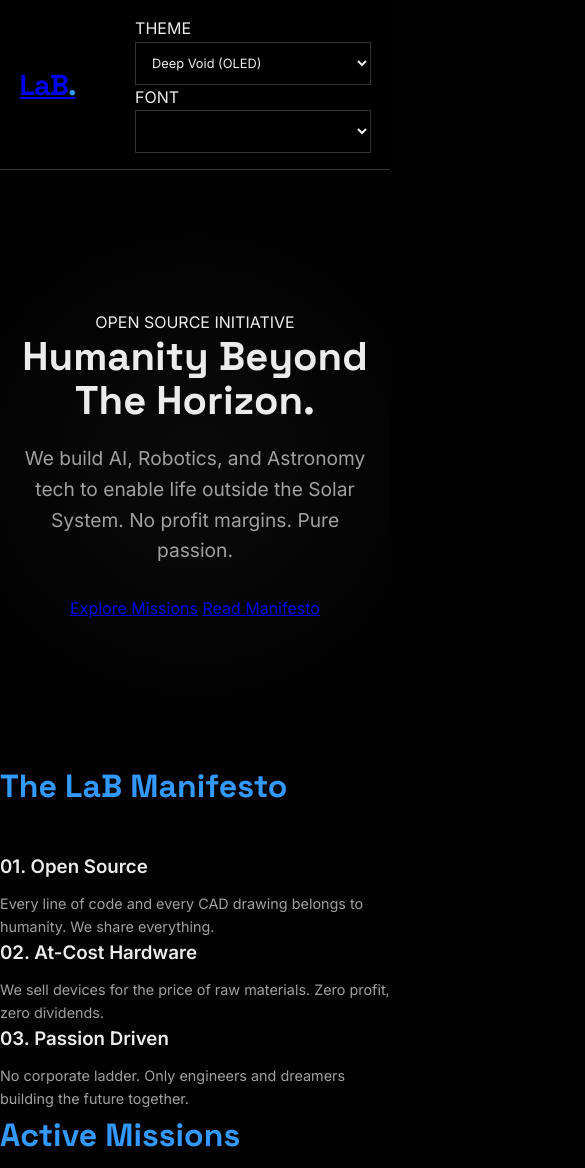
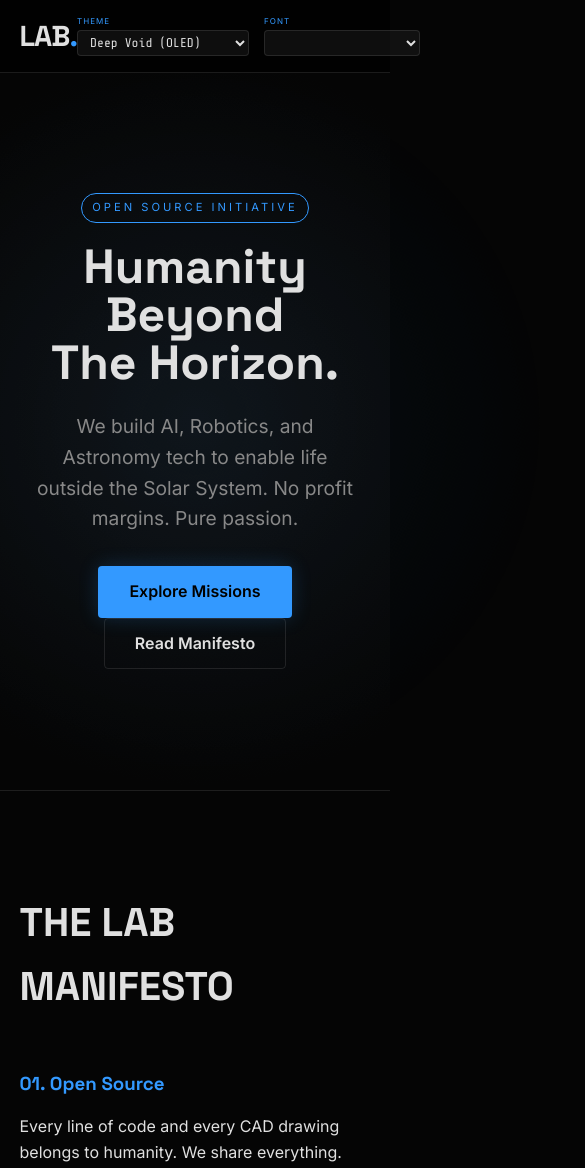
Before and after one commit to ziemniak-team/Lab, a plain HTML site: page index.html in a window 390 px wide. Shown: the top 1168 px of the page, 585 px wide, since content can reach past the window. Drawn offline with nearby package versions, Linux system fonts and the light colour scheme.

Commit message:
Refactor CSS variables and improve theme styles
Updated theme variables and styles for improved design consistency and responsiveness.

```diff
--- a/style.css
+++ b/style.css
@@ -1,175 +1,248 @@
-/* --- ZMIENNE MOTYWÓW --- */
+/* --- GLOBALNE ZMIENNE (Definicje) --- */
 :root {
-    /* Domyślny: Deep Void (Mocny kontrast, ciemny) */
-    --bg-1: #020202;
-    --bg-card: #0f0f0f;
-    --text: #ececec;
-    --text-muted: #a0a0a0;
+    /* Fonty */
+    --font-main: 'Inter', sans-serif;
+    --font-head: 'Space Grotesk', sans-serif;
+    --font-mono: 'Share Tech Mono', monospace;
+
+    /* Domyślny: Deep Void */
+    --bg-1: #050505;
+    --bg-2: #0f0f0f;
+    --card-bg: rgba(20, 20, 20, 0.6);
+    --text: #e0e0e0;
+    --text-muted: #888;
     --accent: #3399ff;
-    --border: #333;
-    --font-head: 'Space Grotesk', sans-serif;
-    --font-body: 'Inter', sans-serif;
-    --blur: 10px; /* Rozmycie tła */
+    --border: rgba(255, 255, 255, 0.1);
+    --blur: 12px;
+    --glow: 0 0 20px rgba(51, 153, 255, 0.2);
+    --anim-speed: 60s;
 }
 
-/* Motyw ZIEMNIAK (Wydajność max, wygląd min) */
-[data-theme="ziemniak"] {
+/* --- MOTYWY --- */
+
+/* 1. POTATO MODE (Ziemniak) - Absolutny brak efektów */
+[data-theme="potato"] {
     --bg-1: #000000;
-    --bg-card: #111111;
-    --text: #ffffff;
-    --text-muted: #cccccc;
-    --accent: #aaaaaa; /* Szary akcent by nie męczyć oczu */
-    --border: #ffffff; /* Białe ramki dla kontrastu */
-    --blur: 0px; /* Wyłączone efekty GPU */
-    --font-head: 'Inter', sans-serif; /* Prosty font */
+    --bg-2: #111111;
+    --card-bg: #111111;
+    --text: #cccccc;
+    --text-muted: #666666;
+    --accent: #999999;
+    --border: #333333;
+    --blur: 0px;
+    --glow: none;
+    --anim-speed: 0s;
+    --font-head: 'Inter', sans-serif; /* Prosty font systemowy */
 }
 
-/* Retro Voyager (Terminal) */
+/* 2. Retro Voyager */
 [data-theme="retro-voyager"] {
     --bg-1: #000000;
-    --bg-card: #001100;
-    --text: #00ff00;
-    --text-muted: #00cc00;
-    --accent: #00ff00;
-    --border: #00ff00;
+    --bg-2: #021a02;
+    --card-bg: #000c00;
+    --text: #00ff41;
+    --text-muted: #008f11;
+    --accent: #00ff41;
+    --border: #00ff41;
+    --blur: 0px;
+    --glow: 0 0 10px rgba(0, 255, 65, 0.3);
     --font-head: 'VT323', monospace;
+    --font-main: 'VT323', monospace;
 }
 
-/* Marsian Dust */
+/* 3. Marsian Dust */
 [data-theme="marsian-dust"] {
-    --bg-1: #1a0a05;
-    --bg-card: #2e120b;
-    --text: #ffe0d0;
-    --text-muted: #dcbab0;
-    --accent: #ff5500;
-    --border: #5e2a1e;
+    --bg-1: #1a0805;
+    --bg-2: #2e100a;
+    --card-bg: rgba(60, 20, 10, 0.5);
+    --text: #ffd8cc;
+    --accent: #ff4500;
+    --border: rgba(255, 69, 0, 0.3);
+    --glow: 0 0 25px rgba(255, 69, 0, 0.2);
 }
 
-/* --- OVERRIDE FONTS (Nadpisywanie) --- */
-body.font-retro { --font-head: 'VT323', monospace; --font-body: 'VT323', monospace; letter-spacing: 1px; font-size: 1.1rem; }
-body.font-clean { --font-head: 'Inter', sans-serif; --font-body: 'Inter', sans-serif; }
-body.font-classic { --font-head: 'Libre Baskerville', serif; --font-body: 'Libre Baskerville', serif; }
-body.font-tech { --font-head: 'Orbitron', sans-serif; --font-body: 'Inter', sans-serif; }
+/* 4. Titan Ice */
+[data-theme="titan-ice"] {
+    --bg-1: #00151a;
+    --bg-2: #002b36;
+    --text: #e0f7fa;
+    --accent: #00e5ff;
+    --border: rgba(0, 229, 255, 0.2);
+    --glow: 0 0 25px rgba(0, 229, 255, 0.15);
+}
 
-/* --- BAZA --- */
-* { margin: 0; padding: 0; box-sizing: border-box; }
+/* --- NADPISYWANIE CZCIONEK (Font Overrides) --- */
+[data-font="clean"] { --font-main: 'Inter', sans-serif; --font-head: 'Inter', sans-serif; }
+[data-font="retro"] { --font-main: 'VT323', monospace; --font-head: 'VT323', monospace; font-size: 1.1em; }
+[data-font="tech"] { --font-main: 'Share Tech Mono', monospace; --font-head: 'Orbitron', sans-serif; }
+[data-font="serif"] { --font-main: 'Cinzel', serif; --font-head: 'Cinzel', serif; }
+[data-font="mono"] { --font-main: 'Share Tech Mono', monospace; --font-head: 'Share Tech Mono', monospace; }
 
+/* --- RESET & BASE --- */
+* { box-sizing: border-box; margin: 0; padding: 0; }
 body {
     background-color: var(--bg-1);
     color: var(--text);
-    font-family: var(--font-body);
+    font-family: var(--font-main);
     line-height: 1.6;
     overflow-x: hidden;
-    transition: background-color 0.3s, color 0.3s; /* Szybka tranzycja */
+    transition: background 0.4s ease, color 0.4s ease;
 }
 
-/* Wyłączenie animacji dla Ziemniaka */
-[data-theme="ziemniak"] * {
+/* Wyłącz animacje w trybie ziemniaka */
+[data-theme="potato"] * {
     transition: none !important;
     animation: none !important;
     box-shadow: none !important;
-    text-shadow: none !important;
     backdrop-filter: none !important;
 }
 
-/* --- NAGŁÓWEK --- */
+/* --- TŁO I ANIMACJE --- */
+.nebula-bg {
+    position: fixed; top: 0; left: 0; width: 100%; height: 100%; z-index: -2;
+    background: radial-gradient(circle at 50% 50%, var(--bg-2) 0%, var(--bg-1) 80%);
+    opacity: 0.8;
+}
+/* Subtelny ruch tła (nie działa w Potato) */
+body:not([data-theme="potato"]) .nebula-bg::after {
+    content: ''; position: absolute; top: -50%; left: -50%; width: 200%; height: 200%;
+    background: radial-gradient(circle at center, var(--accent) 0%, transparent 40%);
+    opacity: 0.08;
+    animation: rotateSpace var(--anim-speed) linear infinite;
+}
+
+@keyframes rotateSpace { from { transform: rotate(0deg); } to { transform: rotate(360deg); } }
+
+/* --- HEADER & NAV --- */
 header {
     position: sticky; top: 0; z-index: 100;
-    background: rgba(0,0,0,0.8);
+    border-bottom: 1px solid var(--border);
+    padding: 0.8rem 5%;
+    background: rgba(0,0,0,0.7);
     backdrop-filter: blur(var(--blur));
-    border-bottom: 1px solid var(--border);
-    padding: 1rem 5%;
 }
 
-nav { display: flex; justify-content: space-between; align-items: center; flex-wrap: wrap; gap: 10px; }
-.logo { font-family: var(--font-head); font-size: 1.8rem; font-weight: 700; letter-spacing: -1px; }
-.logo span { color: var(--accent); }
+nav { display: flex; justify-content: space-between; align-items: center; }
 
-.nav-links { display: flex; list-style: none; gap: 20px; }
-.nav-links a { text-decoration: none; color: var(--text-muted); font-size: 0.9rem; font-weight: 600; }
-.nav-links a:hover, .nav-links a.join-link { color: var(--accent); }
+.logo {
+    font-family: var(--font-head); font-size: 1.8rem; font-weight: 800;
+    text-decoration: none; color: var(--text); letter-spacing: -1px; text-transform: uppercase;
+}
+.dot { color: var(--accent); }
 
-.controls { display: flex; gap: 10px; }
+.nav-links { display: flex; gap: 2rem; list-style: none; }
+.nav-links a { text-decoration: none; color: var(--text-muted); font-weight: 500; font-size: 0.9rem; transition: 0.2s; }
+.nav-links a:hover { color: var(--accent); }
+
+/* --- CONTROLS PANEL --- */
+.settings-panel { display: flex; gap: 15px; }
+.select-wrapper { display: flex; flex-direction: column; }
+.select-wrapper label { font-size: 0.5rem; color: var(--accent); letter-spacing: 1px; margin-bottom: 2px; }
 select {
-    background: #000; color: var(--text); border: 1px solid var(--border);
-    padding: 5px; font-size: 0.8rem; cursor: pointer;
+    background: rgba(255,255,255,0.05); color: var(--text); border: 1px solid var(--border);
+    padding: 4px 8px; border-radius: 4px; font-size: 0.8rem; cursor: pointer;
+    font-family: var(--font-mono);
 }
+select:focus { outline: none; border-color: var(--accent); }
 
 /* --- HERO --- */
 .hero {
-    min-height: 70vh; display: flex; align-items: center; justify-content: center;
-    text-align: center; padding: 40px 20px;
-    background: radial-gradient(circle at center, rgba(255,255,255,0.03) 0%, transparent 70%);
+    min-height: 85vh; display: flex; align-items: center; justify-content: center;
+    text-align: center; padding: 2rem;
 }
-.hero h1 { font-family: var(--font-head); font-size: clamp(2.5rem, 6vw, 5rem); line-height: 1.1; margin-bottom: 20px; }
-.hero p { color: var(--text-muted); font-size: 1.2rem; max-width: 600px; margin: 0 auto 30px; }
+.hero-tag {
+    display: inline-block; padding: 5px 10px; border: 1px solid var(--accent);
+    color: var(--accent); font-size: 0.7rem; letter-spacing: 3px; margin-bottom: 20px;
+    border-radius: 20px;
+}
+.hero h1 { font-family: var(--font-head); font-size: clamp(3rem, 8vw, 6rem); line-height: 1; margin-bottom: 1.5rem; }
+.hero p { max-width: 600px; margin: 0 auto 2rem; font-size: 1.2rem; color: var(--text-muted); }
 
-/* --- SEKCJE OGÓLNE --- */
-.content-section { padding: 80px 10%; border-top: 1px solid rgba(255,255,255,0.05); }
-.section-title { font-family: var(--font-head); font-size: 2rem; margin-bottom: 40px; color: var(--accent); }
-.section-box { background: var(--bg-card); padding: 40px; border: 1px solid var(--border); }
+/* --- PRZYCISKI (Modern Design) --- */
+.btn {
+    padding: 12px 30px; border-radius: 4px; font-weight: 600; text-decoration: none;
+    display: inline-block; cursor: pointer; transition: all 0.3s ease; border: 1px solid transparent;
+}
+.btn.primary { background: var(--accent); color: #000; box-shadow: var(--glow); }
+.btn.primary:hover { filter: brightness(1.2); transform: translateY(-2px); }
+.btn.secondary { border-color: var(--border); color: var(--text); background: transparent; }
+.btn.secondary:hover { border-color: var(--accent); color: var(--accent); }
+.btn.small { padding: 8px 16px; font-size: 0.8rem; }
+.btn.outline { background: transparent; border: 1px solid var(--border); color: var(--text-muted); }
 
-/* --- GRIDY I KARTY --- */
-.grid-3 { display: grid; grid-template-columns: repeat(auto-fit, minmax(280px, 1fr)); gap: 25px; }
+/* --- KARTY PROJEKTÓW --- */
+.section-container { padding: 100px 5%; border-top: 1px solid var(--border); }
+.section-title { font-family: var(--font-head); font-size: 2.5rem; margin-bottom: 50px; text-transform: uppercase; }
 
-.card {
-    background: var(--bg-card); border: 1px solid var(--border);
-    padding: 25px; display: flex; flex-direction: column; align-items: flex-start;
+.card-grid { display: grid; grid-template-columns: repeat(auto-fit, minmax(300px, 1fr)); gap: 30px; }
+
+.project-card {
+    background: var(--card-bg); border: 1px solid var(--border); border-radius: 12px;
+    overflow: hidden; transition: 0.3s; backdrop-filter: blur(5px);
 }
-.card:hover { border-color: var(--accent); }
-.card-header { font-size: 0.7rem; color: var(--accent); margin-bottom: 10px; letter-spacing: 1px; font-weight: bold; }
-.card h3 { margin-bottom: 10px; font-family: var(--font-head); }
-.card p { font-size: 0.9rem; color: var(--text-muted); margin-bottom: 20px; }
+.project-card:hover { border-color: var(--accent); transform: translateY(-5px); box-shadow: var(--glow); }
 
-.manifest-grid { display: grid; grid-template-columns: repeat(auto-fit, minmax(200px, 1fr)); gap: 30px; }
-.m-item h3 { color: var(--text); margin-bottom: 10px; }
-.m-item p { color: var(--text-muted); font-size: 0.9rem; }
+.card-image { position: relative; height: 200px; overflow: hidden; }
+.card-image img { width: 100%; height: 100%; object-fit: cover; opacity: 0.8; transition: 0.5s; }
+.project-card:hover img { opacity: 1; scale: 1.05; }
 
-/* --- ARTYKUŁY (LISTA) --- */
-.articles-list { display: flex; flex-direction: column; gap: 0; }
+.status {
+    position: absolute; top: 10px; right: 10px; padding: 4px 10px;
+    background: #000; font-size: 0.7rem; font-weight: bold; border-radius: 4px;
+}
+.status.active { color: #00ff41; border: 1px solid #00ff41; }
+.status.testing { color: #ffaa00; border: 1px solid #ffaa00; }
+
+.card-body { padding: 25px; }
+.card-body h3 { margin-bottom: 10px; font-family: var(--font-head); }
+.tech-font { font-family: var(--font-mono); font-size: 0.85rem; color: var(--text-muted); margin-bottom: 20px; }
+
+.card-actions { display: flex; gap: 10px; }
+
+/* --- MANIFESTO GRID --- */
+.manifesto-grid { display: grid; grid-template-columns: repeat(auto-fit, minmax(250px, 1fr)); gap: 40px; }
+.m-item h3 { color: var(--accent); margin-bottom: 15px; font-family: var(--font-head); }
+
+/* --- ARTYKUŁY LISTA --- */
+.articles-wrapper { display: flex; flex-direction: column; }
 .article-row {
-    display: flex; align-items: center; padding: 20px 0;
-    border-bottom: 1px solid var(--border); text-decoration: none; color: inherit;
-    transition: background 0.2s;
+    display: flex; align-items: center; padding: 30px 0; border-bottom: 1px solid var(--border);
+    text-decoration: none; color: var(--text); transition: 0.2s;
 }
-.article-row:hover { background: rgba(255,255,255,0.03); padding-left: 10px; }
-.article-row .date { font-family: 'VT323', monospace; color: var(--accent); margin-right: 20px; min-width: 80px; }
-.article-row h4 { font-size: 1.1rem; margin-bottom: 5px; }
-.article-row small { color: var(--text-muted); }
-.arrow { margin-left: auto; color: var(--accent); }
+.article-row:hover { padding-left: 20px; background: rgba(255,255,255,0.02); }
+.art-date { font-family: var(--font-mono); color: var(--accent); width: 120px; font-size: 0.9rem; }
+.art-content h4 { font-size: 1.2rem; margin-bottom: 5px; }
+.art-content p { color: var(--text-muted); font-size: 0.9rem; }
+.art-icon { margin-left: auto; font-size: 1.5rem; opacity: 0.5; }
 
 /* --- GALERIA --- */
-.gallery-grid { display: grid; grid-template-columns: repeat(auto-fit, minmax(200px, 1fr)); gap: 15px; }
-.gallery-item {
-    height: 150px; background: rgba(255,255,255,0.05); border: 1px solid var(--border);
-    display: flex; align-items: center; justify-content: center; color: var(--text-muted); font-size: 0.8rem;
-}
+.gallery-grid { display: grid; grid-template-columns: repeat(4, 1fr); gap: 15px; }
+.gallery-item img { width: 100%; height: 200px; object-fit: cover; border-radius: 8px; border: 1px solid var(--border); transition: 0.3s; }
+.gallery-item img:hover { border-color: var(--accent); filter: brightness(1.2); }
 
 /* --- FORMULARZ --- */
-.form-wrapper { max-width: 500px; margin: 0 auto; background: var(--bg-card); padding: 30px; border: 1px solid var(--border); }
-.form-group { margin-bottom: 15px; }
-input, select, textarea {
-    width: 100%; padding: 12px; background: #000; border: 1px solid var(--border);
-    color: var(--text); font-family: inherit;
+.form-container { max-width: 600px; margin: 0 auto; background: var(--card-bg); padding: 40px; border-radius: 15px; border: 1px solid var(--border); }
+.input-group { position: relative; margin-bottom: 25px; }
+.input-group input, .input-group select {
+    width: 100%; padding: 15px; background: transparent; border: 1px solid var(--border);
+    color: var(--text); border-radius: 6px; outline: none; transition: 0.3s;
 }
-input:focus, textarea:focus { outline: none; border-color: var(--accent); }
+.input-group label {
+    position: absolute; left: 15px; top: -10px; background: var(--bg-1);
+    padding: 0 5px; font-size: 0.8rem; color: var(--text-muted);
+}
+.input-group input:focus, .input-group select:focus { border-color: var(--accent); box-shadow: var(--glow); }
 
-/* --- PRZYCISKI --- */
-.primary-btn, .secondary-btn, .small-btn {
-    padding: 10px 20px; cursor: pointer; font-weight: 600; text-decoration: none; display: inline-block; border-radius: 2px;
+/* --- FOOTER --- */
+footer { padding: 60px 5%; border-top: 1px solid var(--border); background: var(--bg-2); }
+.footer-content { display: flex; justify-content: space-between; flex-wrap: wrap; gap: 30px; }
+.f-col h3 { font-family: var(--font-head); }
+.f-col a { display: block; margin-bottom: 10px; color: var(--text-muted); text-decoration: none; }
+.f-col a:hover { color: var(--accent); }
+
+/* Mobile Adjustments */
+@media (max-width: 768px) {
+    .nav-links { display: none; } /* Simplified for demo */
+    .hero h1 { font-size: 3rem; }
+    .gallery-grid { grid-template-columns: 1fr 1fr; }
 }
-.primary-btn { background: var(--accent); color: #000; border: none; }
-.primary-btn:hover { opacity: 0.9; }
-.secondary-btn { background: transparent; border: 1px solid var(--accent); color: var(--accent); }
-.small-btn { font-size: 0.8rem; border: 1px solid var(--border); background: transparent; color: var(--text); margin-top: auto; }
-.small-btn:hover { background: var(--border); }
-.full-width { width: 100%; text-align: center; margin-top: 10px; }
-
-footer { padding: 40px; text-align: center; color: var(--text-muted); font-size: 0.8rem; border-top: 1px solid var(--border); }
-
-/* RESPONSYWNOŚĆ */
-@media (max-width: 768px) {
-    .hero h1 { font-size: 2.5rem; }
-    .nav-links { display: none; } /* Uproszczenie na mobile */
-    .content-section { padding: 50px 5%; }
-}
```
